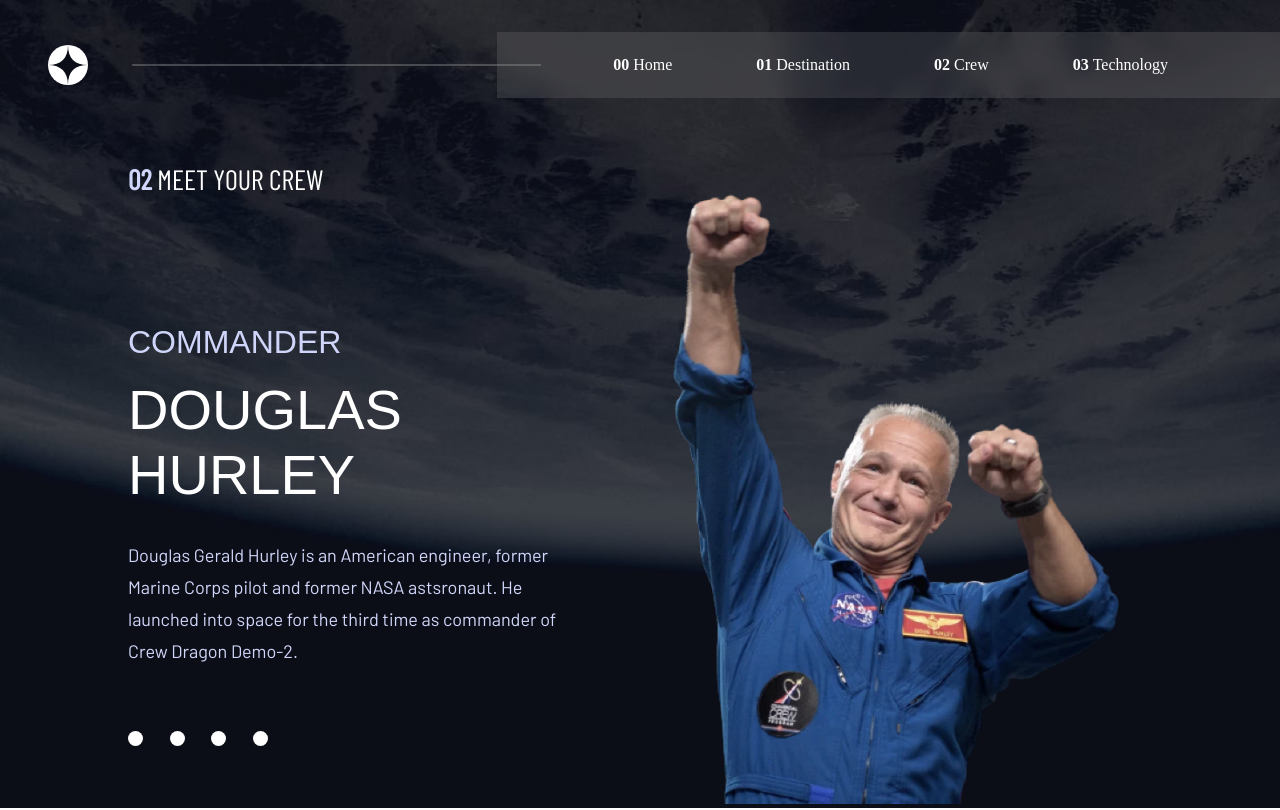
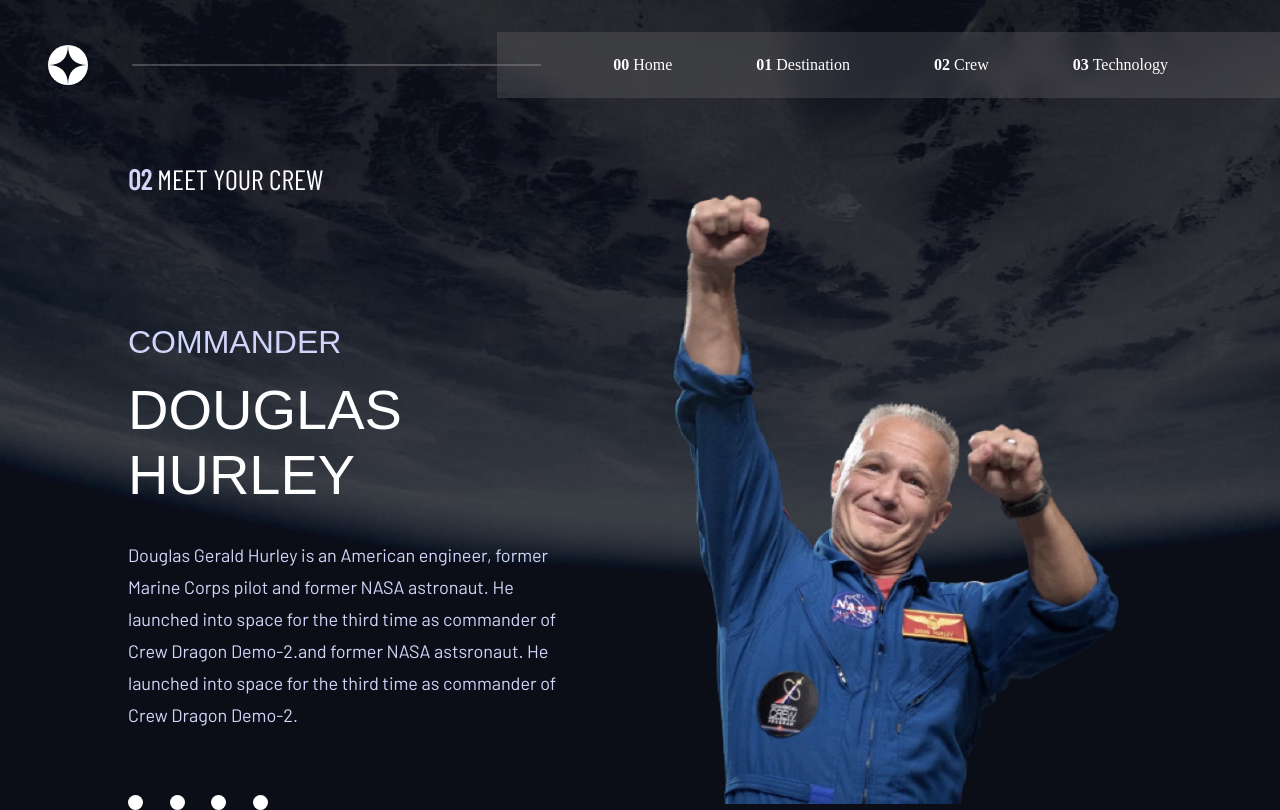
Before and after one commit to M-E-J-O-R/Space-Tourism, a React (Create React App) app: page /crew in a window 1280 px wide. Built offline with nearby package versions, Linux system fonts and the light colour scheme; a web font is replaced by a local one.

Commit message:
dynamically added data to the crew

```diff
--- a/src/data/data.json
+++ b/src/data/data.json
@@ -64,7 +64,7 @@
       "name": "Victor Glover",
       "images": {
         "png": "../assets/crew/image-victor-glover.png",
-        "webp": "../assets/crew/image-victor-glover.webp"
+        "webp": "image-victor-glover.webp"
       },
       "role": "Pilot",
       "bio": "Pilot on the first operational flight of the SpaceX Crew Dragon to the International Space Station. Glover is a commander in the U.S. Navy where he pilots an F/A-18.He was a crew member of Expedition 64, and served as a station systems flight engineer."
@@ -73,7 +73,7 @@
       "name": "Anousheh Ansari",
       "images": {
         "png": "../assets/crew/image-anousheh-ansari.png",
-        "webp": "../assets/crew/image-anousheh-ansari.webp"
+        "webp": "image-anousheh-ansari.webp"
       },
       "role": "Flight Engineer",
       "bio": "Anousheh Ansari is an Iranian American engineer and co-founder of Prodea Systems. Ansari was the fourth self-funded space tourist, the first self-funded woman to fly to the ISS, and the first Iranian in space."
--- a/src/pages/Crew.tsx
+++ b/src/pages/Crew.tsx
@@ -1,42 +1,71 @@
 import NavBar from "../components/NavBar";
 import '../styles/crew.css';
-import crew from '../assets/crew/image-douglas-hurley.webp';
-import { Link } from "react-router-dom";
+import data from '../data/data.json';
+import { useState } from "react";
+
+
+
 
 const Crew = () => {
+    let crewData = data.crew;
+
+    type crewDataType = {
+        name: string;
+        images: {
+            png: string;
+            webp: string;
+        };
+        role: string;
+        bio: string;
+    };
+
+    const [role, setRole] = useState('Commander');
+
+    const handleRole = (el: crewDataType) => {
+        if (el.role === role) {
+            return el;
+        }
+    };
+    let sortedData = crewData.filter(handleRole);
+
+    let crew = sortedData[0]
+
+
+
     return (<>
         <div className="Crew">
             <NavBar />
 
             <main className="crew-container">
                 <section className="crew-details">
-                    <p className="crew-heading" > <b>02</b> MEET YOUR CREW</p>
+                    <p className="crew-heading" > <b>02 </b> MEET YOUR CREW</p>
 
                     <article>
 
 
                         <div className="crew-name">
-                            <p className="role">Commander</p>
-                            <p className="name">DOUGLAS HURLEY</p>
+                            <p className="role">{ crew.role}</p>
+                            <p className="name">{ crew.name}</p>
 
                         </div>
 
-                        <p className="crew-member-info">  Douglas Gerald Hurley is an American engineer, former Marine Corps pilot
+                        <p className="crew-member-info">  { crew.bio}
                             and former NASA astsronaut. He launched into space for the third time as
                             commander of Crew Dragon Demo-2.
                         </p>
                     </article>
 
                     <nav className="crew-nav">
-                        <Link to={'/'}> </Link>
-                        <Link to={'/'}> </Link>
-                        <Link to={'/'}> </Link>
-                        <Link to={'/'}> </Link>
+                        <div onClick={()=> setRole('Commander')} > </div>
+                        <div onClick={()=> setRole('Mission Specialist')} > </div>
+                        <div onClick={()=> setRole('Pilot')} > </div>
+                        <div onClick={()=> setRole('Flight Engineer')} > </div>
+
                     </nav>
                 </section>
 
                 <section className="crew-image-container">
-                    <img src={crew} alt="" className="crew-image" />
+                    <img src={require(`../assets/crew/${crew.images.webp}`)} alt="" className="crew-image" />
 
                 </section>
 
--- a/src/styles/crew.css
+++ b/src/styles/crew.css
@@ -63,14 +63,14 @@
   display: flex;
   justify-content: space-between;
 }
-.crew-nav a {
+.crew-nav div {
   display: block;
   width: 15px;
   background-color: white;
   height: 15px;
   border-radius: 100%;
 }
-.crew-nav a:active {
+.crew-nav div:active {
   background-color: #d0d6f9;
 }
 
--- a/src/styles/crew.scss
+++ b/src/styles/crew.scss
@@ -23,6 +23,7 @@
 .crew-details {
   display: flex;
   //gap: 8rem;
+
   flex-direction: column;
   // align-self: center;
   article{
@@ -69,7 +70,7 @@
   display: flex;
   justify-content: space-between;
 
-  a {
+  div {
     display: block;
     width: 15px;
     background-color: white;
```
Also changed, not shown: 1 other file (tests, documents, lock files or other folders).
